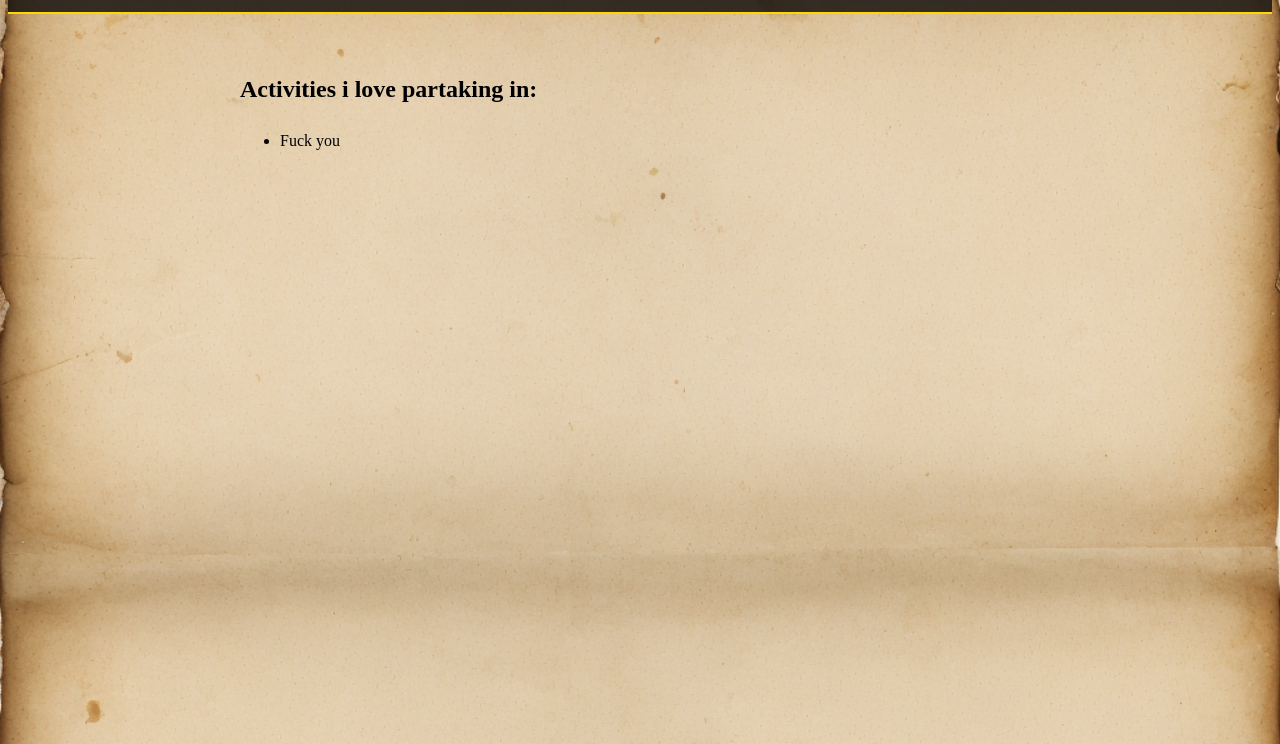
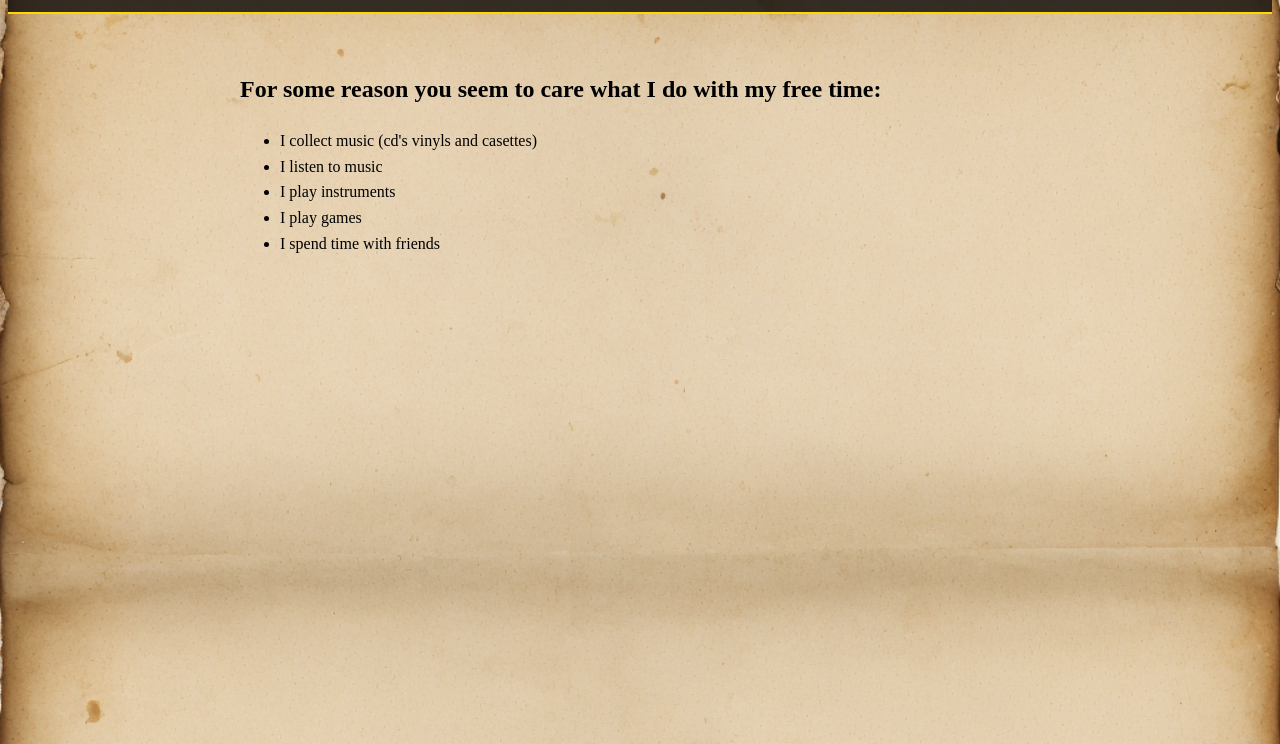
Before and after one commit to goodug88/sivut, a plain HTML site: page hobbies/index.html in a window 1280 px wide. Shown: the part 56-800 px from the top of the page. Drawn offline with Linux system fonts and the light colour scheme.

Commit message:
Update index.html

```diff
--- a/hobbies/index.html
+++ b/hobbies/index.html
@@ -21,9 +21,13 @@
     </header>
     <main>
         <section id="hobbies">
-            <h1>Activities i love partaking in:</h1>
+            <h1>For some reason you seem to care what I do with my free time:</h1>
             <ul>
-                <li>Fuck you</li>
+                <li>I collect music (cd's vinyls and casettes)</li>
+                <li>I listen to music</li>
+                <li>I play instruments</li>
+                <li>I play games</li>
+                <li>I spend time with friends</li>
         </section>
     </main>
 
```
